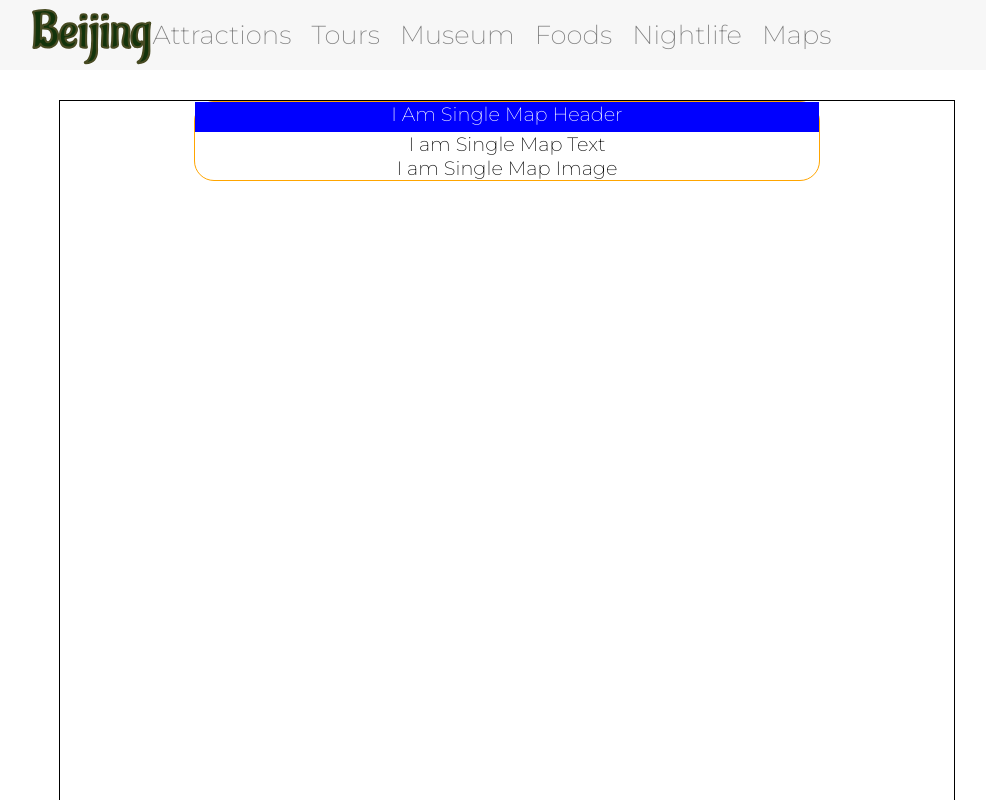
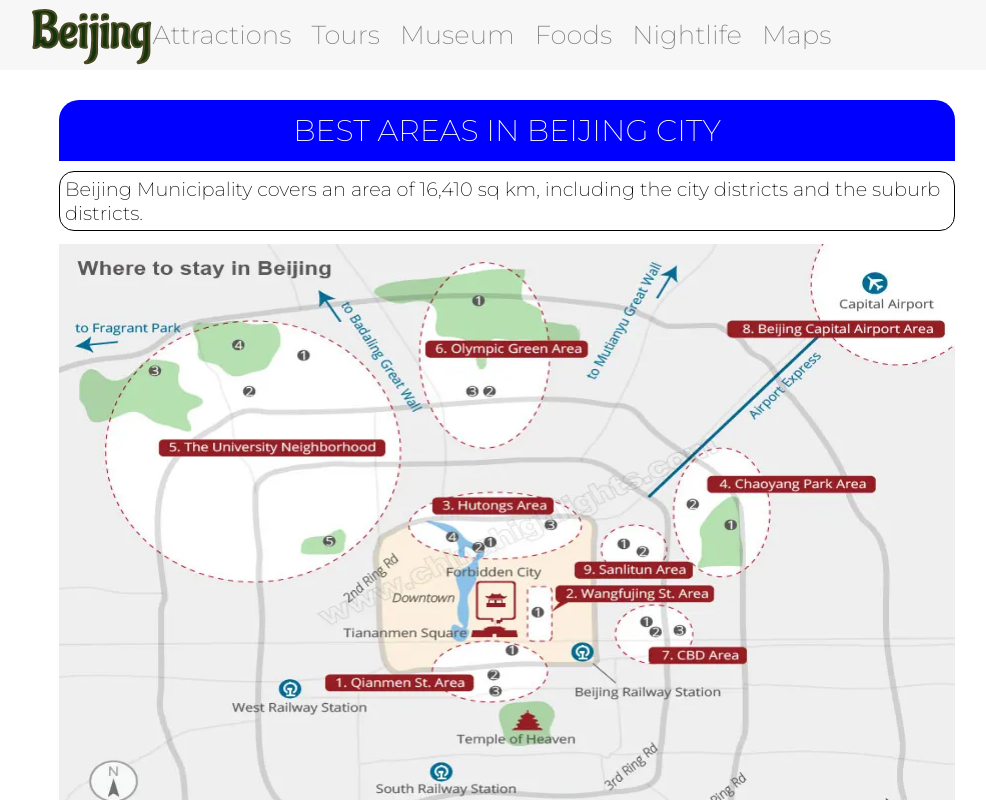
Before and after one commit to Husky931/Beijing-City, a React (Create React App) app: page /maps in a window 1280 px wide. Shown: the top 800 px of the page, without its empty margins (133-1119 px from the left). Built offline with nearby package versions, Linux system fonts and the light colour scheme.

Commit message:
Maps page done, about to start fixing the bugs

```diff
--- a/src/App.css
+++ b/src/App.css
@@ -1132,30 +1132,50 @@ label {
 /* DOWNLOAD MAPS PAGE BELOW */
 .maps-full-page-div {
   width: 70%;
-  height: 800px;
+  height: auto;
   margin: 30px auto;
-  border: 1px solid black;
 }
 .single-map-full-div {
-  width: 70%;
+  width: 100%;
   height: auto;
-  border: 1px solid orange;
   display: flex;
   flex-direction: column;
   justify-content: center;
   align-items: center;
   margin: 0 auto;
+  margin-bottom: 70px;
   border-radius: 20px;
 }
 .map-header-div {
   background-color: blue;
   width: 100%;
-  height: 30px;
+  height: auto;
   text-align: center;
   color: white;
-  text-transform: capitalize;
+  text-transform: uppercase;
+  font-size: 1.7rem;
+  padding: 10px;
+  padding-top: 12px;
+  padding-bottom: 12px;
+  border-top-left-radius: 20px;
+  border-top-right-radius: 20px;
 }
-
+.maps-text-div {
+  font-family: 'Montserrat', sans-serif;
+  margin-top: 10px;
+  padding: 5px;
+  margin-bottom: 13px;
+  border: 1px solid black;
+  border-radius: 15px;
+}
+.map-image-div {
+  width: 100%;
+  height: 800px;
+}
+.map-image {
+  width: 100%;
+  height: 100%;
+}
 
 
 /* MEDIA QUERIES BELOW ------------------------------------------------------------------------ */
--- a/src/maps-components/MapSingle.js
+++ b/src/maps-components/MapSingle.js
@@ -4,13 +4,13 @@ import SingleMapText from './SingleMapText'
 import SingleMapImage from './SingleMapImage'
 
 
-export default function MapSingle({map}) {
+export default function MapSingle({headerTitle, mapText, img}) {
 
     return (
     <div className='single-map-full-div'>
-        <SingleMapHeader />
-        <SingleMapText />
-        <SingleMapImage map={map} />
+        <SingleMapHeader headerTitle={headerTitle} />
+        <SingleMapText mapText={mapText} />
+        <SingleMapImage img={img} />
     </div>
     )
 }
--- a/src/maps-components/MapsData.js
+++ b/src/maps-components/MapsData.js
@@ -23,6 +23,6 @@ const touristText = `Beijing is an Ancient Capital of China with famous attracti
 const tripOptionsText = `This map below shows you the best Beijing side trips. This is a good options if you have few days spare and would like to explore some cool place in China. The transport duration ranges from one hour plane flight to 5 hours train ride. Your pick!`
 const zooText = `Beijing Zoo is now the biggest zoo in China, its highlights are Panda House and Aquarium. Our Beijing Zoo map shows you layout out of the zoo and the location of Panda House and Visitor Information Center.`
 
-export const headerTitle = ['Best areas in Beijing City', 'Forbidden city map', 'Map of Lama Temple', 'Best Landmarks in Beijing City', 'Best neightborhoods to stay in', 'Subway map', 'Map of Temple of Heaven', 'Tianmen Square map', 'Tourist attraction map', 'Beijing Zoo map']
+export const headerTitle = ['Best areas in Beijing City', 'Forbidden city map', 'Map of Lama Temple', 'Best Landmarks in Beijing City', 'Best neightborhoods to stay in', 'Subway map', 'Map of Temple of Heaven', 'Tianmen Square map', 'Tourist attraction map','Side Trip Options' , 'Beijing Zoo map']
 export const imagesMaps = [areasMap, forbiddenMap, lamaMap, landmarksMap, neighborhoodsMap, subwayMap, templeHeavenMap, tianmenSquareMap, touristMap, tripOptionsMap, zooMap]
 export const mapText = [areasText, forbiddenText, lamaText, landmarksText, neighborhoodsText, subwayText, templeHeavenText, tianmenSquareText, touristText, tripOptionsText, zooText ]
--- a/src/maps-components/SingleMapHeader.js
+++ b/src/maps-components/SingleMapHeader.js
@@ -1,11 +1,11 @@
 import React from 'react'
 
 
-export default function SingleMapHeader() {
+export default function SingleMapHeader({headerTitle}) {
 
     return (
         <div className='map-header-div'>
-        I am Single Map Header
+                {headerTitle}
         </div>
     )
 }
--- a/src/maps-components/SingleMapImage.js
+++ b/src/maps-components/SingleMapImage.js
@@ -1,11 +1,11 @@
 import React from 'react'
 
 
-export default function SingleMapImage() {
+export default function SingleMapImage({img}) {
 
     return (
-        <div>
-        I am Single Map Image
+        <div className='map-image-div'>
+            <img src={img} className='map-image' alt='maps' />
         </div>
     )
 }
--- a/src/maps-components/SingleMapText.js
+++ b/src/maps-components/SingleMapText.js
@@ -1,11 +1,11 @@
 import React from 'react'
 
 
-export default function SingleMapText() {
+export default function SingleMapText({mapText}) {
 
     return (
-        <div>
-        I am Single Map Text
+        <div className='maps-text-div'>
+            {mapText}
         </div>
     )
 }
--- a/src/pages/Maps.js
+++ b/src/pages/Maps.js
@@ -1,23 +1,24 @@
 import React from 'react';
 import MapSingle from '../maps-components/MapSingle'
 
-import areasMap from '../images/maps/areas.webp'
-import forbiddenMap from '../images/maps/forbidencity.webp'
-import lamaMap from '../images/maps/lamatemple.webp'
-import landmarksMap from '../images/maps/landmarks.webp'
-import subburbsMap from '../images/maps/suburbs.webp'
-import subwayMap from '../images/maps/subway.webp'
-import templeHeavenMap from '../images/maps/templeheaven.webp'
-import tianmenSquareMap from '../images/maps/tianmensquare.webp'
-import touristMap from '../images/maps/touristmap.webp'
-import tripOptionsMap from '../images/maps/tripOptions.webp'
-import zooMap from '../images/maps/zoo.webp'
-
+import { headerTitle } from '../maps-components/MapsData'
+import { mapText } from '../maps-components/MapsData'
+import { imagesMaps } from '../maps-components/MapsData'
 
 export default function Maps() {
   return (
     <div className='maps-full-page-div'>
-      <MapSingle map={areasMap} />
+      <MapSingle headerTitle={headerTitle[0]} mapText={mapText[0]} img={imagesMaps[0]} />
+      <MapSingle headerTitle={headerTitle[1]} mapText={mapText[1]} img={imagesMaps[1]} />
+      <MapSingle headerTitle={headerTitle[2]} mapText={mapText[2]} img={imagesMaps[2]} />
+      <MapSingle headerTitle={headerTitle[3]} mapText={mapText[3]} img={imagesMaps[3]} />
+      <MapSingle headerTitle={headerTitle[4]} mapText={mapText[4]} img={imagesMaps[4]} />
+      <MapSingle headerTitle={headerTitle[5]} mapText={mapText[5]} img={imagesMaps[5]} />
+      <MapSingle headerTitle={headerTitle[6]} mapText={mapText[6]} img={imagesMaps[6]} />
+      <MapSingle headerTitle={headerTitle[7]} mapText={mapText[7]} img={imagesMaps[7]} />
+      <MapSingle headerTitle={headerTitle[8]} mapText={mapText[8]} img={imagesMaps[8]} />
+      <MapSingle headerTitle={headerTitle[9]} mapText={mapText[9]} img={imagesMaps[9]} />
+      <MapSingle headerTitle={headerTitle[10]} mapText={mapText[10]} img={imagesMaps[10]} />
     </div>
   );
 }
```
